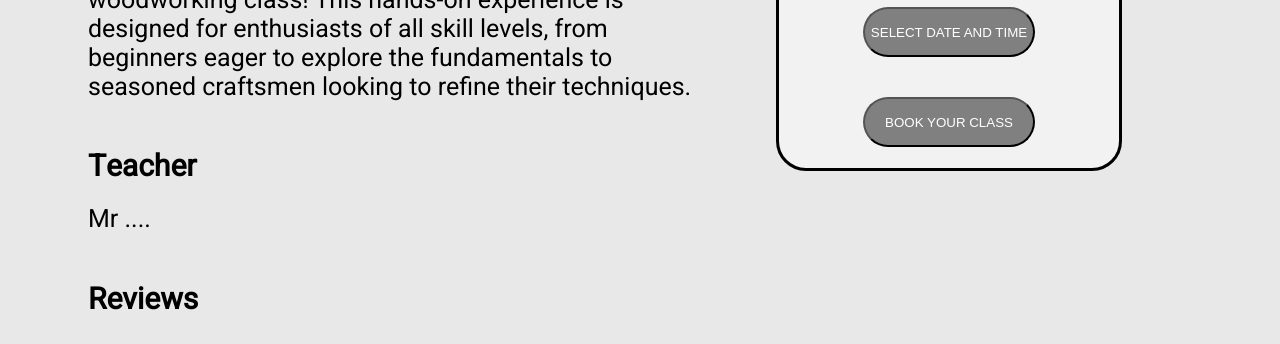
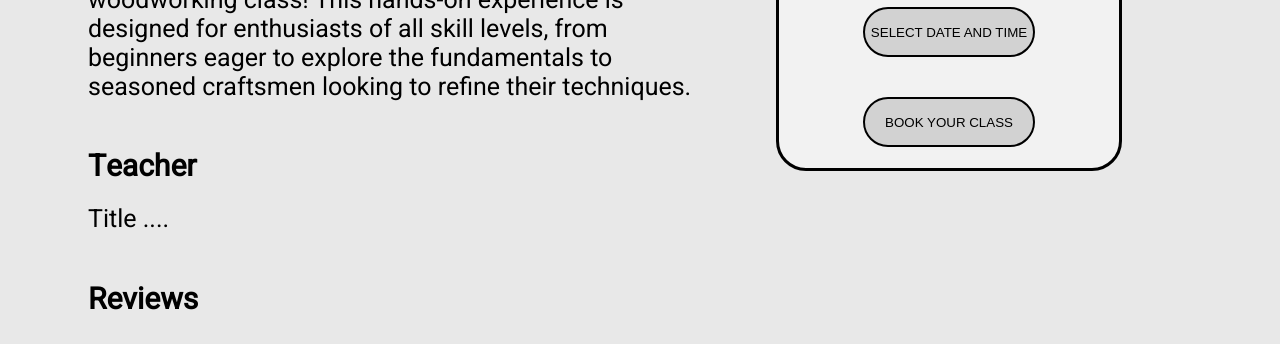
Before and after one commit to tahha00/CreativeHub-BE-FE, a plain HTML site: page frontend/class-page/class.html in a window 1280 px wide. Shown: the part 575-919 px from the top of the page. Drawn offline with Linux system fonts and the light colour scheme.

Commit message:
added styling to book buttons

```diff
--- a/frontend/class-page/class.css
+++ b/frontend/class-page/class.css
@@ -87,15 +87,17 @@ body {
 
   .dateBtn {
     border-radius: 30px;
-    background-color: grey;
-    color: white;
+    border: 2px solid black;
+    background-color: rgb(210, 210, 210);
+    color: black;
     height: 50px
   }
 
   .bookBtn {
     border-radius: 30px;
-    background-color: grey;
-    color: white;
+    border: 2px solid black;
+    background-color: rgb(210, 210, 210);
+    color: black;
     height: 50px;
   }
 
@@ -159,7 +161,7 @@ body {
     font-size: 25px;
     width: 50%;
     color: black;
-    margin: 10%;
+    margin: 8%;
     margin-left: 0%;
 }
 
--- a/frontend/class-page/class.html
+++ b/frontend/class-page/class.html
@@ -26,7 +26,7 @@
       <h1 class="title">Woodworking</h1>
       <section class="text">Unlock the artistry of woodworking in Florin's immersive woodworking class! This hands-on experience is designed for enthusiasts of all skill levels, from beginners eager to explore the fundamentals to seasoned craftsmen looking to refine their techniques.</section>
       <h2 class="teacher">Teacher</h2>
-      <section class = "text">Mr ....</section>
+      <section class = "text">Title ....</section>
 
     <div class = "bookingWrapper">
       <div class ="bookingSection">
```
